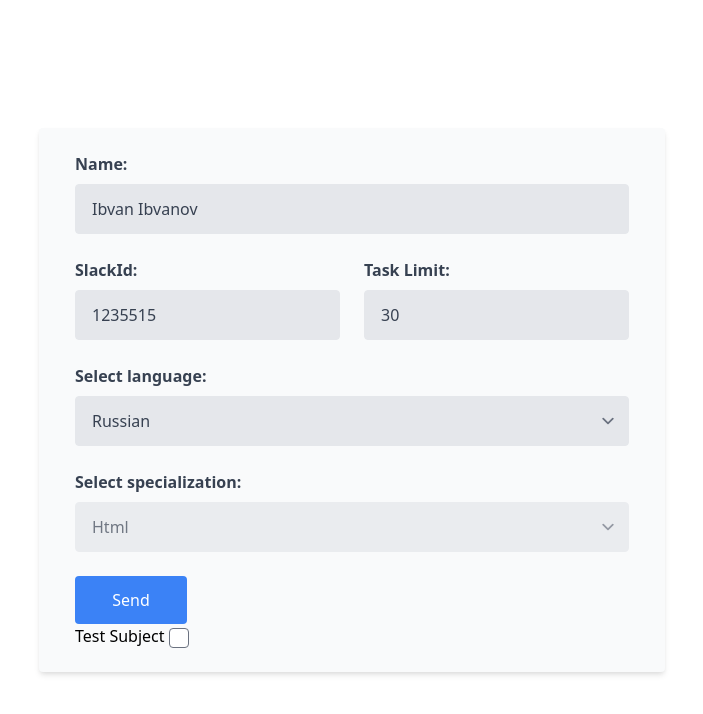
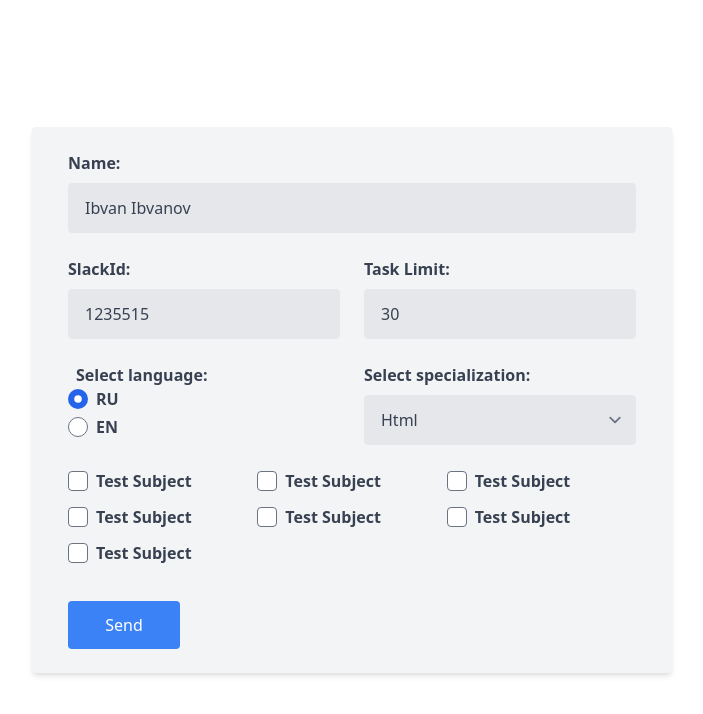
Before and after one commit to remove-checksum/formochka, a website: page src/index.html in a window 1280 px wide. Shown: the whole page, without its empty margins (288-991 px from the left). Drawn offline with Linux system fonts and the light colour scheme.

Commit message:
refactor: :construction: add tailwind-forms, replace select with radiogroup

```diff
--- a/src/assets/css/main.css
+++ b/src/assets/css/main.css
@@ -7,7 +7,7 @@
 }
 
 .form {
-  @apply p-6 bg-gray-50 shadow-md rounded;
+  @apply p-6 bg-gray-100 shadow-md rounded w-1/2 max-w-screen-lg;
 }
 
 .text-input {
@@ -15,21 +15,65 @@
 }
 
 .text-input--half {
-  @apply md:w-1/2;
+  @apply w-1/2;
 }
 
 .text-input__label {
-  @apply block text-gray-700 text-base font-bold mb-2;
+  @apply block text-gray-700 text-base font-bold;
 }
 
 .text-input__input {
-  @apply appearance-none block w-full bg-gray-200 text-gray-700 border border-gray-200 rounded py-3 px-4 focus:outline-none focus:bg-white focus:border-gray-500;
+  @apply block w-full mt-2 bg-gray-200 text-gray-700 border border-gray-200 rounded py-3 px-4 focus:outline-none focus:bg-white focus:border-gray-500;
+}
+
+.text-input__option {
+  @apply text-sm text-gray-700 leading-tight;
 }
 
 .checkbox {
+  @apply inline-flex items-center;
+}
 
+.checkbox__label {
+  @apply text-gray-700 text-base font-bold ml-2;
 }
 
 .checkbox__input {
-  @apply rounded h-5 w-5 text-blue-500 ring-0 focus:ring-0;
+  @apply rounded h-5 w-5 text-blue-500 focus:ring-0;
 }
+
+.checkbox-group {
+  @apply grid grid-cols-2 lg:grid-cols-3 w-full px-3 mb-6;
+}
+
+.checkbox-group__item {
+  @apply mb-2 mr-2;
+}
+
+.radio-group {
+  @apply w-full px-3;
+}
+
+.radio-group__legend {
+  @apply text-gray-700 text-base font-bold ml-2 whitespace-nowrap;
+}
+
+.radio-group__item {
+  @apply mr-2;
+}
+
+.radio {
+  @apply inline-flex items-center;
+}
+
+.radio__label {
+  @apply ml-2 text-gray-700 text-base font-bold;
+}
+
+.radio__input {
+  @apply h-5 w-5 focus:ring-0;
+}
+
+.button {
+  @apply w-28 min-w-max h-12 bg-blue-500 border-transparent border-4 text-white hover:bg-blue-600 py-1 px-3 rounded;
+}
--- a/src/index.html
+++ b/src/index.html
@@ -1,5 +1,6 @@
 <!DOCTYPE html>
 <html lang="en">
+
 <head>
   <meta charset="UTF-8" />
   <meta http-equiv="X-UA-Compatible" content="IE=edge" />
@@ -7,97 +8,107 @@
   <link rel="stylesheet" href="../dist/css/main.css" />
   <title>Formochka</title>
 </head>
+
 <body>
   <div class="wrapper">
     <form name="form" id="form" class="form">
       <div class="text-input">
-          <label class="text-input__label" for="name">Name:</label>
-          <input
-            class="text-input__input"
-            type="text"
-            name="name"
-            id="name"
-            placeholder="Name"
-            value="Ibvan Ibvanov"
-            required
-          />
+        <label class="text-input__label" for="name">Name:
+          <input class="text-input__input" type="text" name="name" id="name" placeholder="Name" value="Ibvan Ibvanov"
+            required />
+        </label>
       </div>
       <div class="flex">
         <div class="text-input text-input--half">
-            <label class="text-input__label" for="slackId">SlackId: </label>
-            <input
-              class="text-input__input"
-              type="text"
-              name="slack-id"
-              id="slack-id"
-              placeholder="Slack Id"
-              value="1235515"
-              required
-            />
+          <label class="text-input__label" for="slackId">SlackId:
+            <input class="text-input__input" type="text" name="slack-id" id="slack-id" placeholder="Slack Id"
+              value="1235515" required />
+          </label>
         </div>
         <div class="text-input text-input--half">
-            <label class="text-input__label" for="task-limit"
-              >Task Limit:
+          <label class="text-input__label" for="task-limit">Task Limit:
+            <input class="text-input__input" type="number" name="task-limit" id="task-limitimit"
+              placeholder="Task limit" value="30" min="0" step="1" required />
           </label>
-            <input
-              class="text-input__input"
-              type="number"
-              name="task-limit"
-              id="task-limitimit"
-              placeholder="Task limit"
-              value="30"
-              min="0"
-              step="1"
-              required
-            />
         </div>
       </div>
+      <div class="flex">
+        <fieldset class="radio-group">
+          <legend class="radio-group__legend">Select language:</legend>
+          <div class="radio-group__item">
+            <label class="radio">
+              <input class="radio__input" type="radio" name="language" id="" checked>
+              <span class="radio__label">RU</span>
+            </label>
+          </div>
+          <div class="radio-group__item">
+            <label class="radio">
+              <input class="radio__input" type="radio" name="language" id="">
+              <span class="radio__label">EN</span>
+            </label>
+          </div>
+        </fieldset>
         <div class="text-input">
-          <label class="text-input__label" for="language"
-            >Select language:
+          <label class="text-input__label">Select specialization:
+            <select class="text-input__input" name="specialization" id="specialization" required>
           </label>
-          <select
-            class="text-input__input"
-            name="language"
-            id="language"
-            required
-          >
-            <option value="ru">Russian</option>
-            <option value="en">English</option>
+          <option class="text-input__option" value="html" default>Html</option>
+          <option class="text-input__option" value="js">JavaScript</option>
+          <option class="text-input__option" value="node">NodeJS</option>
+          <option class="text-input__option" value="react">React</option>
           </select>
         </div>
-        <div class="text-input">
-          <label class="text-input__label" for="specialization"
-            >Select specialization:
+      </div>
+      <fieldset class="checkbox-group">
+        <div class="checkbox-group__item">
+          <label class="checkbox">
+            <input type="checkbox" name="" id="tester" class="checkbox__input" />
+            <span class="checkbox__label">Test Subject</span>
           </label>
-          <select
-            class="text-input__input"
-            name="specialization"
-            id="specialization"
-            required
-            disabled
-          >
-            <option value="html" default>Html</option>
-            <option value="js">JavaScript</option>
-            <option value="node">NodeJS</option>
-            <option value="react">React</option>
-          </select>
         </div>
-        <fieldset class="checkbox-group"></fieldset>
+        <div class="checkbox-group__item">
+          <label class="checkbox">
+            <input type="checkbox" name="" id="tester" class="checkbox__input" />
+            <span class="checkbox__label">Test Subject</span>
+          </label>
+        </div>
+        <div class="checkbox-group__item">
+          <label class="checkbox">
+            <input type="checkbox" name="" id="tester" class="checkbox__input" />
+            <span class="checkbox__label">Test Subject</span>
+          </label>
+        </div>
+        <div class="checkbox-group__item">
+          <label class="checkbox">
+            <input type="checkbox" name="" id="tester" class="checkbox__input" />
+            <span class="checkbox__label">Test Subject</span>
+          </label>
+        </div>
+        <div class="checkbox-group__item">
+          <label class="checkbox">
+            <input type="checkbox" name="" id="tester" class="checkbox__input" />
+            <span class="checkbox__label">Test Subject</span>
+          </label>
+        </div>
+        <div class="checkbox-group__item">
+          <label class="checkbox">
+            <input type="checkbox" name="" id="tester" class="checkbox__input" />
+            <span class="checkbox__label">Test Subject</span>
+          </label>
+        </div>
+        <div class="checkbox-group__item">
+          <label class="checkbox">
+            <input type="checkbox" name="" id="tester" class="checkbox__input" />
+            <span class="checkbox__label">Test Subject</span>
+          </label>
+        </div>
+      </fieldset>
       <div class="px-3">
-          <button
-            class="w-28 min-w-max h-12 bg-blue-500 border-transparent border-4 text-white hover:bg-blue-600 py-1 px-3 rounded"
-            type="submit"
-          >
-            Send
-          </button>
-          <div class="checkbox">
-            <label for="tester" class="checkbox__label">Test Subject</label>
-            <input type="checkbox" name="" id="tester" class="checkbox__input" />
-          </div>
+        <button class="button" type="submit">Send</button>
       </div>
     </form>
   </div>
   <script src="./assets/js/main.js"></script>
 </body>
+
 </html>
```
Also changed, not shown: dist/css/main.css. Lines whose indentation alone changed are shown as unchanged.
